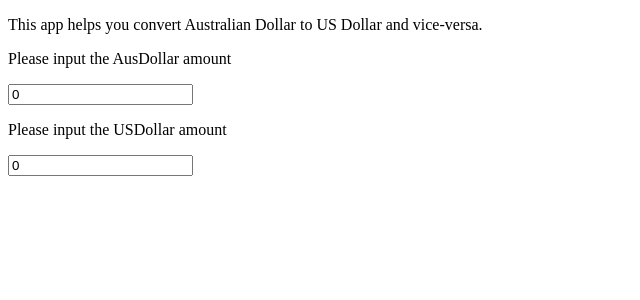
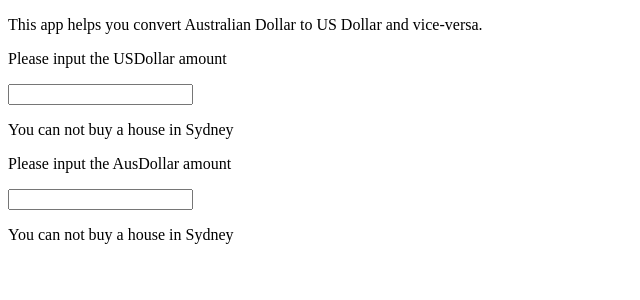
Before and after one commit to raj1020/Currency-Converter, a React (Create React App) app: page / in a window 1280 px wide. Shown: the top 300 px of the page, without its empty margins (0-640 px from the left). Built offline with nearby package versions, Linux system fonts and the light colour scheme.

Commit message:
added a conditional statement

```diff
--- a/src/Converter.js
+++ b/src/Converter.js
@@ -4,16 +4,23 @@ import Dollar from './Dollar';
 
 
 
-const currency = {
-    USD: 'USDollar',
-    AuD: 'AusDollar'
-};
+
+
+function toUSDollar (dollarAmount) {
+    return (dollarAmount* (1/0.7));
+
+}
+
+function toAusDollar (dollarAmount) {
+    return (dollarAmount* 0.7);
+
+}
 
 class Converter extends React.Component {
 
     constructor(props) {
         super(props);
-        this.state = {amount: 0,
+        this.state = {amount: '',
         currency: ''};
         this.usChange = this.usChange.bind(this);
         this.ausChange = this.ausChange.bind(this);
@@ -39,20 +46,26 @@ class Converter extends React.Component {
 
     }
 
+
+
+
     render () {
         const currency = this.state.currency;
+        const amount = this.state.amount;
+        const ausDollar = currency ==='USDollar'? toUSDollar(amount) : amount;
+        const usDollar = currency ==='AusDollar'? toAusDollar(amount) : amount;
 
         return (
             <>
                <p>This app helps you convert Australian
                    Dollar to US Dollar and vice-versa.</p>
-               <Dollar amount= {this.state.amount}
+               <Dollar amount= {usDollar}
                onChange = {this.usChange}
-               currency = 'AusDollar'
+               money = 'USDollar'
                />
-                <Dollar amount= {this.state.amount}
+                <Dollar amount= {ausDollar}
                 onChange = {this.ausChange}
-                currency = 'USDollar'
+                money = "AusDollar"
                 />
             </>
         );
--- a/src/Dollar.js
+++ b/src/Dollar.js
@@ -11,15 +11,27 @@ class Dollar extends React.Component {
 
     }
 
+     decision () {
+         if (this.props.amount >= 1000000 && this.props.money ==='AusDollar') {
+             return (<p>You can buy a house in Sydney</p>);
+         }
+         return(<p>You can not buy a house in Sydney</p>);
+     }
+
 
 
     render () {
+
+        const currency = this.props.money;
+
         return (
             <div>
-                <p>Please input the  {this.props.currency} amount</p>
+                <p>Please input the  {currency} amount</p>
                 < input value = {this.props.amount}
                 onChange = {(e) =>
-                {this.props.globalChange(e.target.value)}} />
+                {this.props.onChange(e.target.value)}} />
+
+                {this.decision()}
             </div>
         );
     }
```
